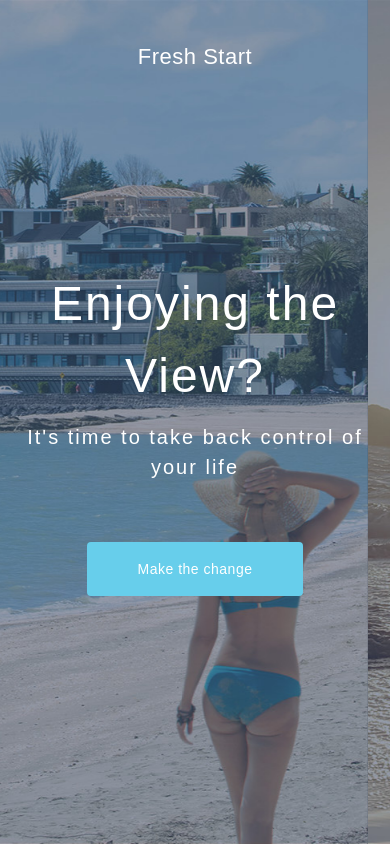
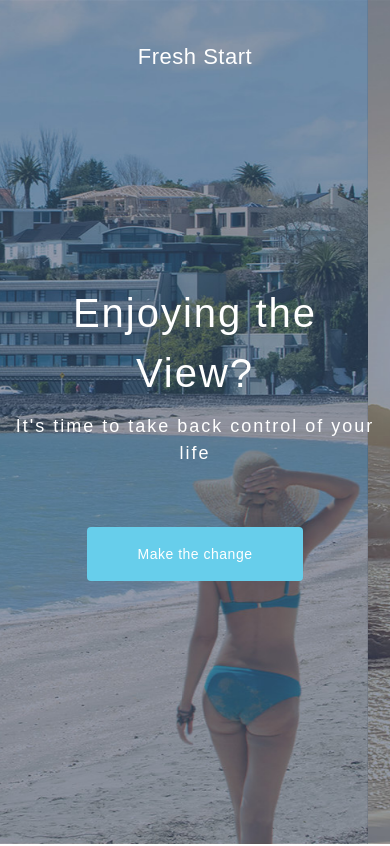
Before and after one commit to nznelson/freshstartnz, a plain HTML site: page index.html in a window 390 px wide. Shown: the top 846 px of the page. Drawn offline with nearby package versions, Linux system fonts and the light colour scheme; a web font is replaced by a local one.

Commit message:
font size on smaller screen

```diff
--- a/sass/screen.scss
+++ b/sass/screen.scss
@@ -255,10 +255,10 @@ html input[type="button"]:hover, input[type="reset"]:hover, input[type="submit"]
 
 		.intro-inner{
 			h1{
-				font-size:48px;
+				font-size:40px;
 			}
 			p{
-				font-size: 20px;
+				font-size: 18px;
 			}
 		}
 	}
```
Also changed, not shown: stylesheets/screen.css.
